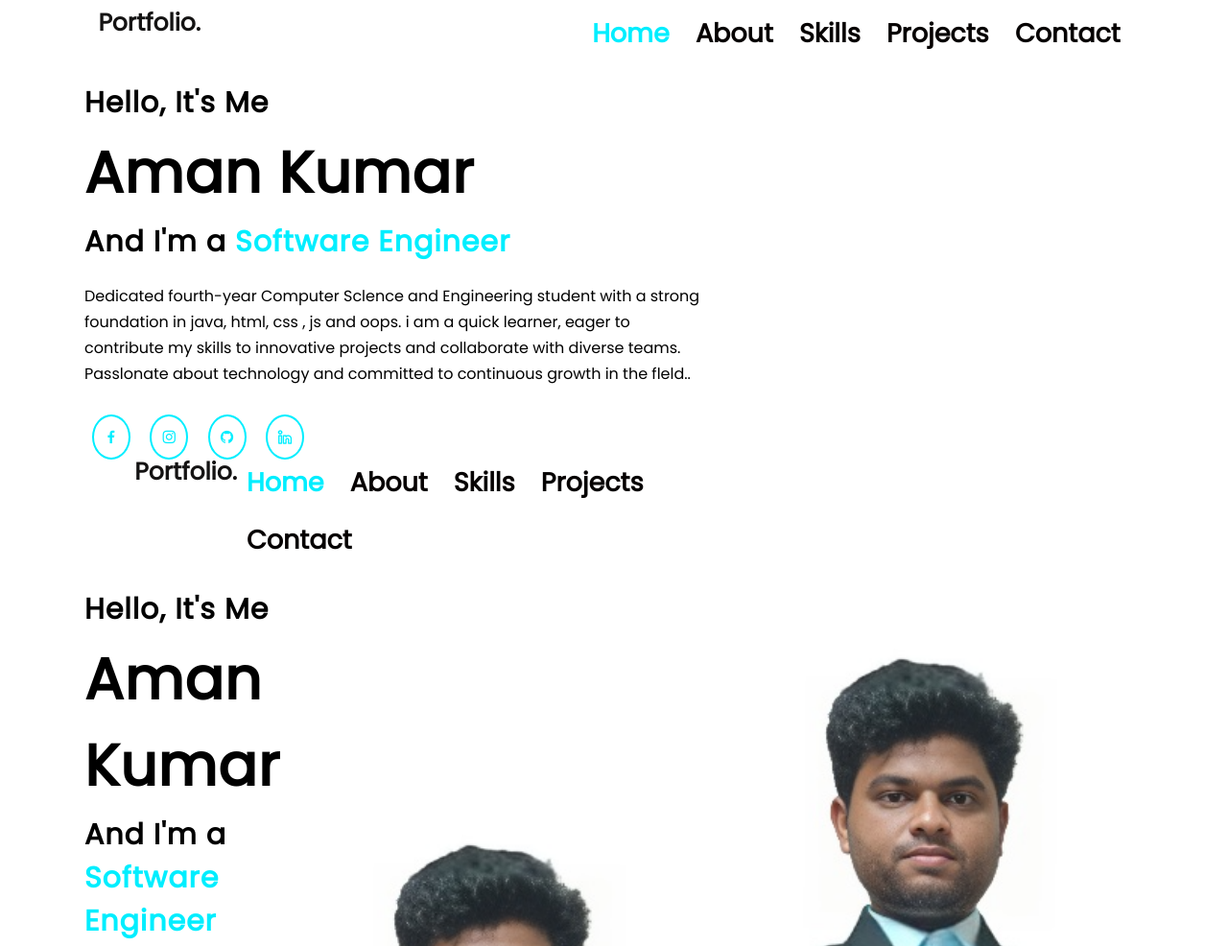
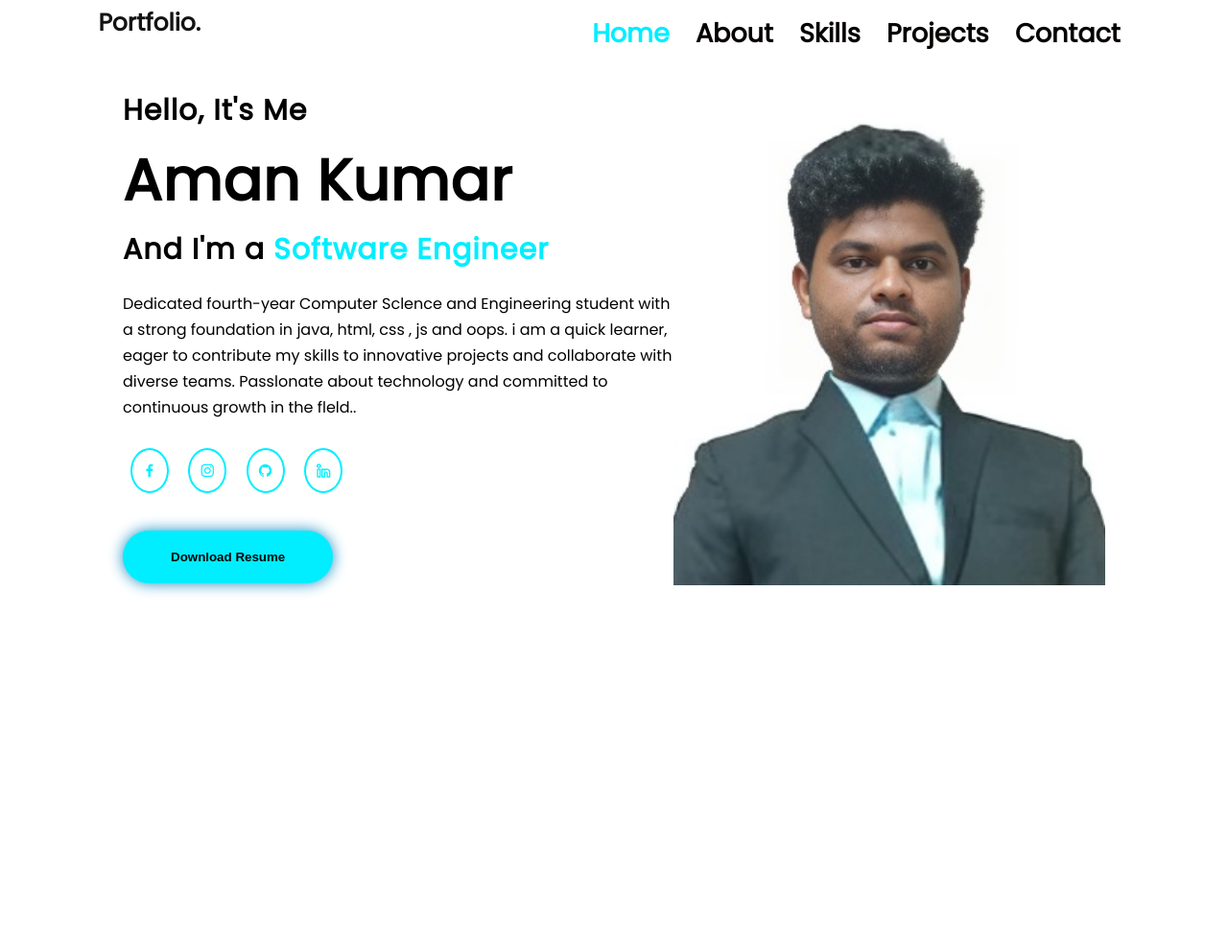
Before and after one commit to AmanKumarparihar/Aman-protfolio, a plain HTML site: page index.html in a window 1280 px wide. Shown: the top 986 px of the page at 96% size. After the commit the page ends 800 px from the top, so only its background shows below. Drawn offline with nearby package versions, Linux system fonts and the light colour scheme.

Commit message:
Update index.html

```diff
--- a/index.html
+++ b/index.html
@@ -1,37 +1,5 @@
 <!DOCTYPE html>
 <html lang="en">
-<head>
-    <meta charset="UTF-8">
-    <meta http-equiv="X-UA-Compatible" content="IE=edge">
-    <meta name="viewport" content="width=device-width, initial-scale=1.0">
-    <title>Animated Portfolio</title>
-    <link rel="stylesheet" href="style.css">
-    <link rel="stylesheet" href="https://unicons.iconscout.com/release/v4.0.8/css/line.css">
-</head>
-<body>
-    <header class="header">
-        <a href="index.html" class="logo">Portfolio.</a>
-        <nav class="navbar">
-            <a href="index.html" class="active" style="--i:1">Home</a>
-            <a href="about.html" style="--i:2">About</a>
-            <a href="skills.html" style="--i:3">Skills</a>
-            <a href="projects.html" style="--i:4">Projects</a>
-            <a href="contect.html" style="--i:5">Contact</a>
-        </nav>
-    </header>
-
-    <div class="hero-container">
-        <div class="info-side">
-            <h3 class="part-1">Hello, It's Me</h3>
-            <h1>Aman Kumar</h1>
-            <h3 class="part-2">And I'm a <span>Software Engineer</span></h3>
-            <p>Dedicated fourth-year Computer Sclence and Engineering student with a strong foundation in java, html, css , js and oops. i am a quick learner, eager to contribute my skills to innovative projects and collaborate with diverse teams. Passlonate about technology and committed to continuous growth in the fleld..</p>
-
-            <!-- social media icons -->
-            <a href="https://www.facebook.com/Amankumarparihar555"><i class="uil uil-facebook-f" style="--i:6"></i></a>
-            <a href="https://www.instagram.com/aman__kumarrrr/"><i class="uil uil-instagram" style="--i:7"></i></a>
-            <a href="https://github.com/AmanKumarparihar"><i class="uil uil-github" style="--i:8"></i></a>
-            <a href="https://www.linkedin.com/in/aman-kumar-parihar-a08a48208/"><i class="uil uil-linkedin-alt" style="--i:9"></i></a></br>
 <head>
     <meta charset="UTF-8">
     <meta http-equiv="X-UA-Compatible" content="IE=edge">
@@ -81,22 +49,4 @@
     </div>
 
 </body>
-</html>"><i class="uil uil-linkedin-alt" style="--i:9"></i></a></br>
-
-            <button class="btn" onclick="downloadResume()">Download Resume</button>
-            <script>
-                function downloadResume(){
-                    window.open("https://drive.google.com/file/d/1Tx0d3KQ5c8W7agKa6Nm99EacXv68gQQO/view?usp=sharing");
-                }
-            </script>
-
-        </div>
-
-
-        <div class="hero-img">
-            <img src="image/hero-img.png" alt="my pic">
-        </div>
-    </div>
-
-</body>
 </html>
```
